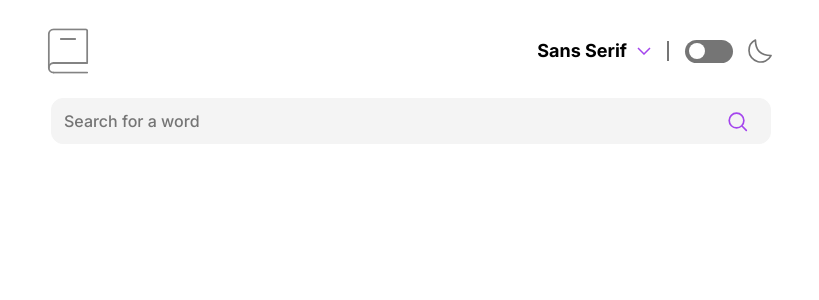
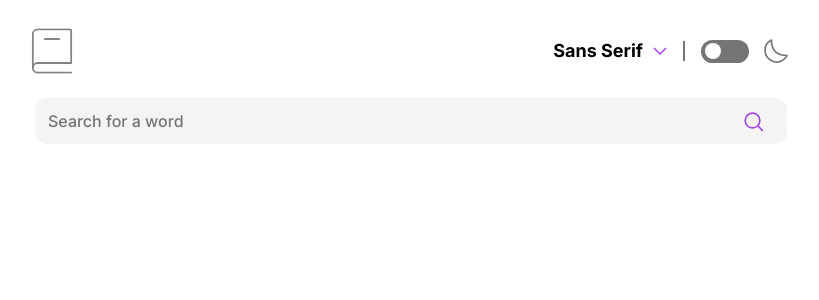
Before and after one commit to CosminBozai/Dictionary-App, a React (Vite) app: page / in a window 1280 px wide. Shown: the top 300 px of the page, without its empty margins (229-1048 px from the left). Built offline with nearby package versions, Linux system fonts and the light colour scheme.

Commit message:
Hide the x overflow

```diff
--- a/src/App.scss
+++ b/src/App.scss
@@ -4,12 +4,13 @@
   width: 100vw;
   height: 100vh;
   font-family: sans-serif;
+  overflow-x: hidden;
 }
 
 .main-container {
   margin: 0 auto;
   padding: 2rem 1.5rem;
-  width: min(100%, 768px);
+  width: min(100%, 800px);
 }
 
 .dark {
```
